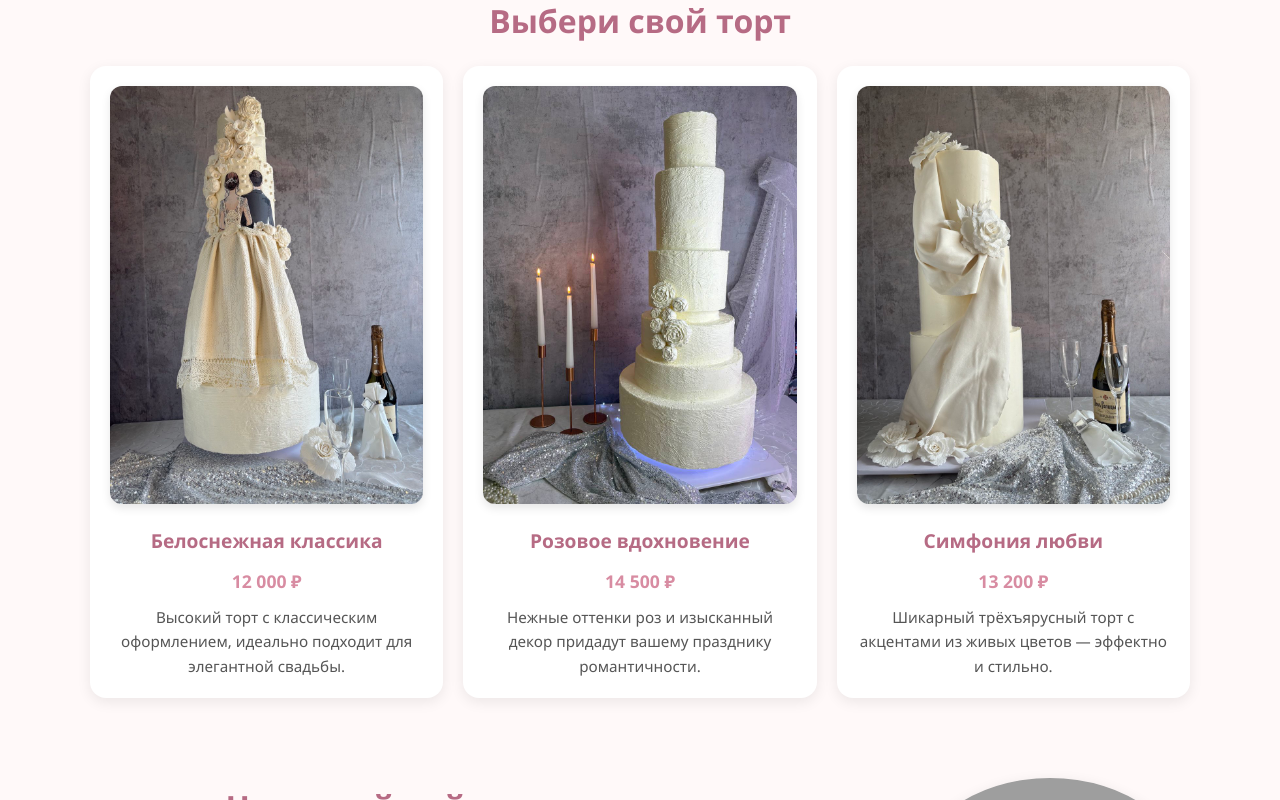
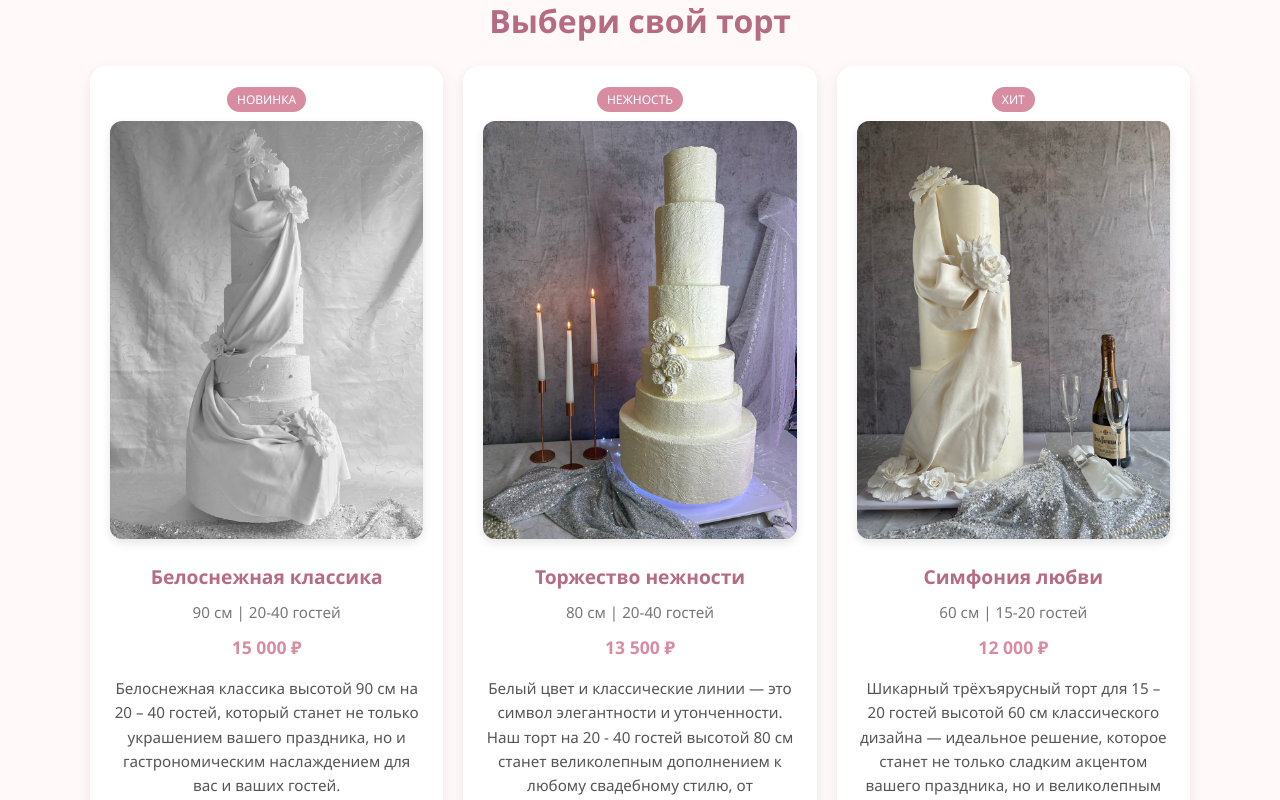
Before and after one commit to kosdem04/wedding-symphony, a React (Vite) app: page / in a window 1280 px wide. Shown: the part 1100-1900 px from the top of the page. Built offline with nearby package versions, Linux system fonts and the light colour scheme; grey boxes are pictures that could not be loaded.

Commit message:
Edit site 2

```diff
--- a/index.html
+++ b/index.html
@@ -2,7 +2,7 @@
 <html lang="en">
   <head>
     <meta charset="UTF-8" />
-    <link rel="icon" type="image/svg+xml" href="/vite.svg" />
+    <link rel="icon" type="image/svg+xml" href="src/assets/heart-icon.png" />
     <meta name="viewport" content="width=device-width, initial-scale=1.0" />
     <title>Сладкая Свадебная Симфония</title>
   </head>
--- a/src/App.jsx
+++ b/src/App.jsx
@@ -6,9 +6,51 @@ import telegramIcon from './assets/telegram.svg'
 import whatsappIcon from './assets/whatsapp.svg'
 import chef from './assets/chef.jpg' // Фото кондитера
 import './App.css'
+import CakeCard from "./components/CakeCard.jsx";
 
 function App() {
-    const [count, setCount] = useState(0)
+    const [expanded, setExpanded] = useState([]);
+
+    const toggle = (index) => {
+        setExpanded((prev) => {
+            const newExpanded = [...prev];
+            newExpanded[index] = !newExpanded[index];
+            return newExpanded;
+        });
+    };
+
+    const cakes = [
+        {
+            label: "Новинка",
+            image: cake2,
+            title: "Белоснежная классика",
+            size: "90 см | 20-40 гостей",
+            price: "15 000 ₽",
+            desc: "Белоснежная классика высотой 90 см на 20 – 40 гостей, который " +
+                "станет не только украшением вашего праздника, но и гастрономическим " +
+                "наслаждением для вас и ваших гостей.",
+        },
+        {
+            label: "Нежность",
+            image: cake3,
+            title: "Торжество нежности",
+            size: "80 см | 20-40 гостей",
+            price: "13 500 ₽",
+            desc: "Белый цвет и классические линии — это символ элегантности и утонченности. " +
+                "Наш торт на 20 - 40 гостей высотой 80 см станет великолепным дополнением к " +
+                "любому свадебному стилю, от традиционного до современного.",
+        },
+        {
+            label: "Хит",
+            image: cake1,
+            title: "Симфония любви",
+            size: "60 см | 15-20 гостей",
+            price: "12 000 ₽",
+            desc: "Шикарный трёхъярусный торт для 15 – 20 гостей высотой 60 см классического " +
+                "дизайна — идеальное решение, которое станет не только сладким акцентом " +
+                "вашего праздника, но и великолепным фоном для ваших свадебных фотографий.",
+        },
+    ];
 
     return (
         <>
@@ -19,12 +61,12 @@ function App() {
                     <div style={{display: 'flex', gap: '10px', justifyContent: 'center', marginTop: '20px'}}>
                       <span className="header__round">
                         <a href="https://t.me/your_username" target="_blank" rel="noopener noreferrer">
-                          <img  src={telegramIcon} alt="Telegram" style={{width: '64px', height: '64px'}}/>
+                          <img src={telegramIcon} alt="Telegram" style={{width: '64px', height: '64px'}}/>
                         </a>
                         </span>
                         <span className="header__round">
                         <a href="https://wa.me/79001234567" target="_blank" rel="noopener noreferrer">
-                          <img  src={whatsappIcon} alt="WhatsApp" style={{width: '64px', height: '64px'}}/>
+                          <img src={whatsappIcon} alt="WhatsApp" style={{width: '64px', height: '64px'}}/>
                         </a>
                       </span>
                     </div>
@@ -66,27 +108,12 @@ function App() {
                 <div className="container">
                     <h2>Выбери свой торт</h2>
                     <div className="gallery-grid">
-                        <div className="product-card">
-                            <img src={cake2} alt="Свадебный торт 2"/>
-                            <h3>Белоснежная классика</h3>
-                            <p className="price">12 000 ₽</p>
-                            <p className="desc">Высокий торт с классическим оформлением, идеально подходит для
-                                элегантной свадьбы.</p>
-                        </div>
-                        <div className="product-card">
-                            <img src={cake3} alt="Свадебный торт 3"/>
-                            <h3>Розовое вдохновение</h3>
-                            <p className="price">14 500 ₽</p>
-                            <p className="desc">Нежные оттенки роз и изысканный декор придадут вашему празднику
-                                романтичности.</p>
-                        </div>
-                        <div className="product-card">
-                            <img src={cake1} alt="Свадебный торт 1"/>
-                            <h3>Симфония любви</h3>
-                            <p className="price">13 200 ₽</p>
-                            <p className="desc">Шикарный трёхъярусный торт с акцентами из живых цветов — эффектно и
-                                стильно.</p>
-                        </div>
+                        {cakes.map((cake, index) => (
+                            <CakeCard
+                                key={index}
+                                {...cake}
+                            />
+                        ))}
                     </div>
                 </div>
             </section>
--- /dev/null
+++ b/src/components/CakeCard.css
@@ -0,0 +1,77 @@
+
+.product__card {
+    background: #fff;
+    border-radius: 16px;
+    box-shadow: 0 4px 16px rgba(0, 0, 0, 0.08);
+    overflow: hidden;
+    display: flex;
+    flex-direction: column;
+    justify-content: space-between;
+    transition: transform 0.3s ease, box-shadow 0.3s ease;
+    padding: 20px;
+    text-align: center;
+}
+
+.product__card:hover {
+    transform: translateY(-5px);
+    box-shadow: 0 10px 24px rgba(216, 140, 162, 0.2);
+}
+
+.card-labels {
+    display: flex;
+    gap: 8px;
+    justify-content: center;
+    margin-bottom: 15px;
+}
+
+.card-label {
+    background-color: #d88ca2;
+    color: #fff;
+    font-size: 0.75rem;
+    padding: 4px 10px;
+    border-radius: 20px;
+    text-transform: uppercase;
+}
+
+.card-label-secondary {
+    background-color: #b66b84;
+}
+
+.content .title {
+    font-size: 1.2rem;
+    color: #b66b84;
+    margin-bottom: 8px;
+}
+
+.content .amount {
+    font-size: 0.95rem;
+    color: #777;
+    margin-bottom: 8px;
+}
+
+.content .count {
+    font-size: 1.1rem;
+    font-weight: bold;
+    color: #d88ca2;
+    margin-bottom: 15px;
+}
+
+.card__btn {
+    padding: 10px 20px;
+    border: none;
+    background-color: #d88ca2;
+    color: #fff;
+    border-radius: 30px;
+    font-weight: bold;
+    cursor: pointer;
+    transition: background 0.3s;
+}
+
+.card__btn:hover {
+    background-color: #b66b84;
+}
+
+
+.swiper {
+   margin-bottom: 10px;
+}
--- /dev/null
+++ b/src/components/CakeCard.jsx
@@ -0,0 +1,19 @@
+import './CakeCard.css';
+
+export default function CakeCard({ image, title, size, price, desc, label }) {
+    return (
+        <div className="product-card">
+            <div className="swiper cardSwiper">
+                {label && <span className="card-label">{label}</span>}
+            </div>
+            <div className="content">
+                <img src={image} alt={title}/>
+                <h3 className="title">{title}</h3>
+                <p className="amount">{size}</p>
+                <h2 className="count">{price}</h2>
+
+                <p className="desc">{desc}</p>
+            </div>
+        </div>
+    );
+}
--- a/src/index.css
+++ b/src/index.css
@@ -246,7 +246,7 @@
   /* Для адаптива — на узких экранах можно сделать колонку */
   @media (max-width: 767px) {
     .feature-list {
-      flex-wrap: wrap;
+      grid-template-columns: 1fr;
     }
 
     .feature {
@@ -304,7 +304,7 @@
     display: flex;
     justify-content: center;
     align-items: center;
-    background-color: var(--accent-color, #d88ca2);
+    background-color: #d88ca2;
     border-radius: 8px;
     padding: 5px;
     transition: 0.4s ease all;
@@ -312,5 +312,5 @@
   }
 
   .header__round:hover {
-    background-color: var(--secondary-color, #b66b84);
+    background-color: #b66b84;
   }
```
Also changed, not shown: src/assets/cake2.jpg, src/assets/heart-icon.png (added).
